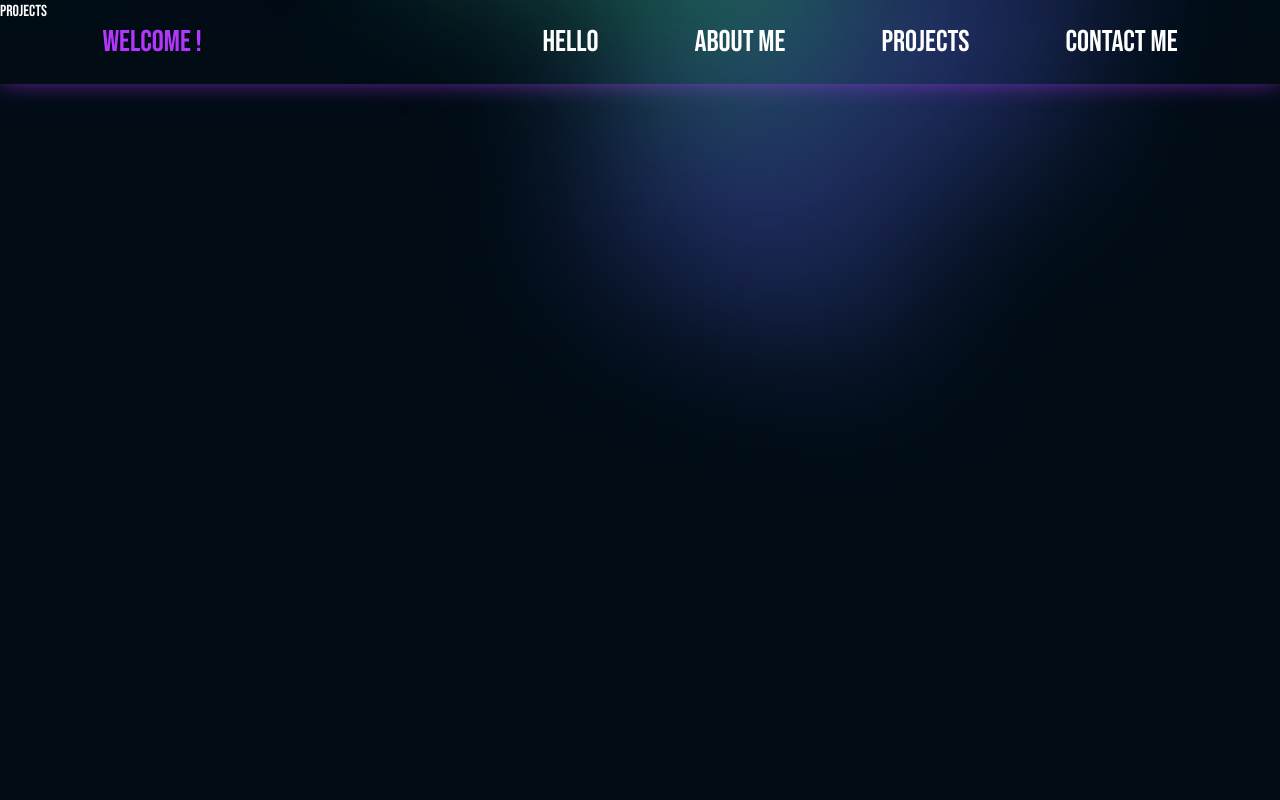
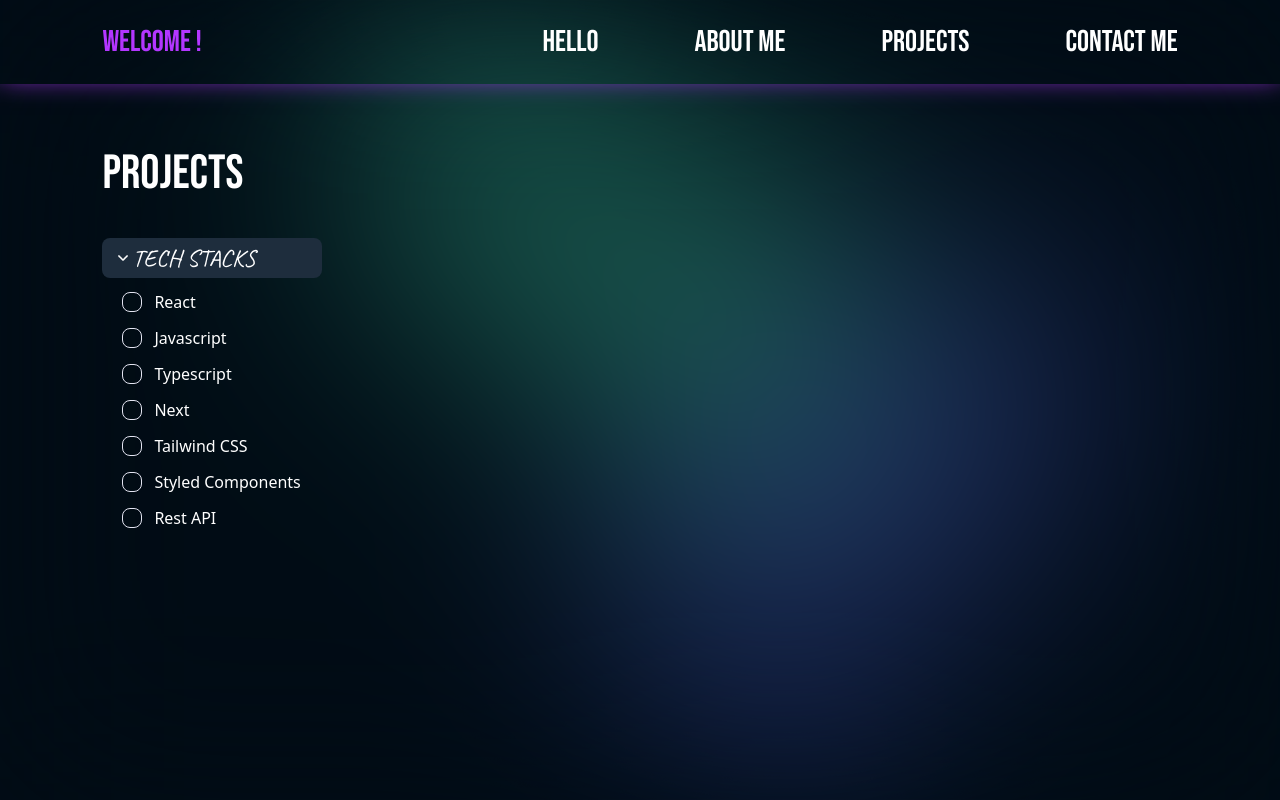
Before and after one commit to Cotne2003/my-portfolio-site, a Next.js app: page /projects in a window 1280 px wide. Built offline with nearby package versions, Linux system fonts and the light colour scheme.

Commit message:
added projects page and list

```diff
--- a/app/globals.css
+++ b/app/globals.css
@@ -42,3 +42,31 @@ body {
 .Caveat {
   font-family: Caveat;
 }
+
+.custom-checkbox {
+  width: 20px; /* Adjust the width of the checkbox */
+  height: 20px; /* Adjust the height of the checkbox */
+  appearance: none; /* Remove default styles (for some browsers) */
+  border: 1px solid #e3e4f1; /* Border style */
+  border-radius: 40%;
+  background-color: inherit; /* Background color when unchecked */
+  cursor: pointer;
+}
+
+.custom-checkbox:checked {
+  background: linear-gradient(135deg, #5df 0%, #c058f3 100%);
+  display: flex;
+  justify-content: center;
+}
+
+.custom-checkbox::after {
+  content: "\2713"; /* Unicode checkmark character */
+  font-size: 13px; /* Adjust the size of the checkmark */
+  color: #fff; /* Color of the checkmark when checked */
+  display: none;
+  margin-top: 1px;
+}
+
+.custom-checkbox:checked::after {
+  display: block;
+}
--- a/app/projects/page.tsx
+++ b/app/projects/page.tsx
@@ -1,4 +1,5 @@
+import ProjectsPage from "@/components/projects/ProjectsPage";
 import React from "react";
 export default () => {
-  return <div>projects</div>;
+  return <ProjectsPage />;
 };
--- a/components/about/AboutPage.tsx
+++ b/components/about/AboutPage.tsx
@@ -20,7 +20,7 @@ const AboutPage = () => {
     setProf(true);
   };
 
-  // TABS ////////////////////////
+  // TAB ////////////////////////
   const [profTab, setProfTab] = useState(false);
   const profTabHandler: MouseEventHandler<HTMLDivElement> = (e) => {
     e.stopPropagation();
--- a/components/about/FirstSection.tsx
+++ b/components/about/FirstSection.tsx
@@ -22,10 +22,7 @@ const FirstSection = ({ persHandler, pers, profHandler, prof }: Props) => {
   console.log("test");
   return (
     <section className="w-[220px]">
-      <div className="">
-        <div className=" w-[170px]">
       <h2 className="text-5xl">about-me</h2>
-        </div>
       <div className="mt-[40px]">
         <div
           className="rounded-lg py-1 pl-4 bg-[#1e2d3d] text-2xl Caveat uppercase flex items-center gap-1 cursor-pointer"
@@ -63,9 +60,7 @@ const FirstSection = ({ persHandler, pers, profHandler, prof }: Props) => {
           </div>
         )}
       </div>
-      </div>
 
-      <div className="">
       <div className="mt-[20px]">
         <div
           className="rounded-lg py-1 pl-4 bg-[#1e2d3d] text-2xl Caveat uppercase flex items-center gap-1 cursor-pointer"
@@ -93,7 +88,6 @@ const FirstSection = ({ persHandler, pers, profHandler, prof }: Props) => {
           </div>
         )}
       </div>
-      </div>
     </section>
   );
 };
--- /dev/null
+++ b/components/projects/ProjectsPage.tsx
@@ -0,0 +1,63 @@
+"use client";
+
+import React, { useState } from "react";
+import arrow from "/public/logos/arrow.png";
+
+const ProjectsPage = () => {
+  const [tech, setTech] = useState(true);
+  const techHandler = () => {
+    setTech(!tech);
+  };
+  return (
+    <main className="h-[100vh] flex pl-[8%] pt-[150px] gap-[5%]">
+      <section className="w-[220px]">
+        <h2 className="text-5xl">projects</h2>
+        <div className="mt-[40px]">
+          <div
+            className="rounded-lg py-1 pl-4 bg-[#1e2d3d] text-2xl Caveat uppercase flex items-center gap-1 cursor-pointer"
+            onClick={techHandler}
+          >
+            <span className={`${tech ? "rotate-90" : "rotate-0"}`}>
+              <img src={arrow.src} width={10} alt="" />
+            </span>{" "}
+            tech stacks
+          </div>
+        </div>
+        {tech && (
+          <div>
+            <div className="pl-5 mt-3 flex items-center gap-3">
+              <input type="checkbox" className="custom-checkbox" />
+              <label className="font-sans">React</label>
+            </div>
+            <div className="pl-5 mt-3 flex items-center gap-3">
+              <input type="checkbox" className="custom-checkbox" />
+              <label className="font-sans">Javascript</label>
+            </div>
+            <div className="pl-5 mt-3 flex items-center gap-3">
+              <input type="checkbox" className="custom-checkbox" />
+              <label className="font-sans">Typescript</label>
+            </div>
+            <div className="pl-5 mt-3 flex items-center gap-3">
+              <input type="checkbox" className="custom-checkbox" />
+              <label className="font-sans">Next</label>
+            </div>
+            <div className="pl-5 mt-3 flex items-center gap-3">
+              <input type="checkbox" className="custom-checkbox" />
+              <label className="font-sans">Tailwind CSS</label>
+            </div>
+            <div className="pl-5 mt-3 flex items-center gap-3">
+              <input type="checkbox" className="custom-checkbox" />
+              <label className="font-sans">Styled Components</label>
+            </div>
+            <div className="pl-5 mt-3 flex items-center gap-3">
+              <input type="checkbox" className="custom-checkbox" />
+              <label className="font-sans">Rest API</label>
+            </div>
+          </div>
+        )}
+      </section>
+    </main>
+  );
+};
+
+export default ProjectsPage;
```
Lines whose indentation alone changed are shown as unchanged.
